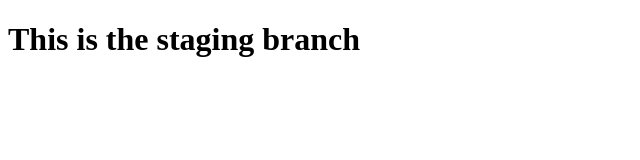
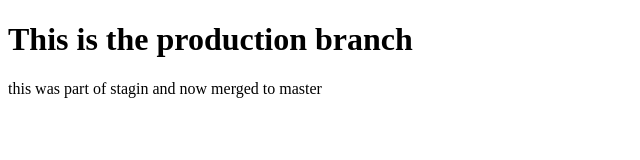
Before and after one commit to juanferr/vangrant, a plain HTML site: page index.html in a window 1280 px wide. Shown: the whole page, without its empty margins (0-640 px from the left). Drawn offline with Linux system fonts and the light colour scheme.

Commit message:
added paragraph to index file

```diff
--- a/index.html
+++ b/index.html
@@ -7,6 +7,7 @@
     <title>Hello World</title>
 </head>
 <body>
-    <h1>This is the staging branch</h1>
+    <h1>This is the production branch</h1>
+    <p>this was part of stagin and now merged to master</p>
 </body>
 </html>
```
